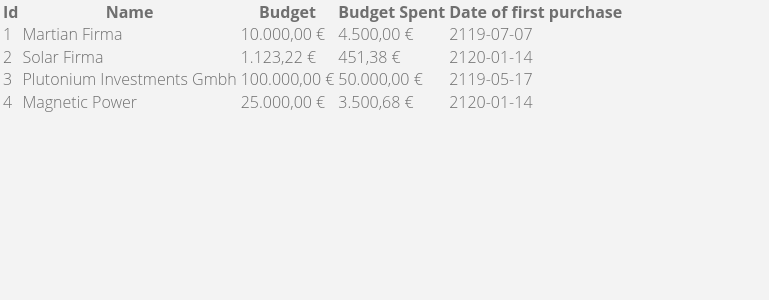
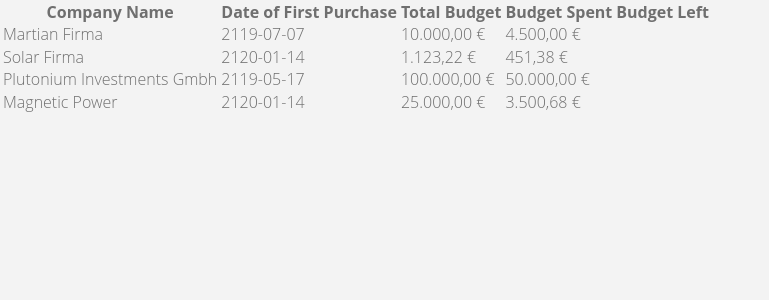
Before and after one commit to rr235/consumers-budget, a React app: page / in a window 1280 px wide. Shown: the top 300 px of the page, without its empty margins (0-769 px from the left). Built offline with nearby package versions, Linux system fonts and the light colour scheme.

Commit message:
chore: moved table to core

```diff
--- a/src/components/table/Table.jsx
+++ b/src/components/core/table/Table.jsx
@@ -1,6 +1,16 @@
 import React from 'react';
 import { arrayOf, shape, string, object, bool } from 'prop-types';
 import styles from './table.styles.scss';
+
+const formatCurrencyEUR = (value) => {
+  if (typeof value === 'number') {
+    return value.toLocaleString('de-DE', {
+      style: 'currency',
+      currency: 'EUR',
+    });
+  }
+  return value;
+};
 
 const Table = ({ data, keys }) => {
   const getHead = () =>
@@ -10,11 +20,8 @@ const Table = ({ data, keys }) => {
     return keys.map(({ name, formatCurrencyEuro }) => {
       if (row[name]) {
         let value = row[name];
-        if (typeof value === 'number' && formatCurrencyEuro) {
-          value = value.toLocaleString('de-DE', {
-            style: 'currency',
-            currency: 'EUR',
-          });
+        if (formatCurrencyEuro) {
+          value = formatCurrencyEUR(value);
         }
 
         return <td key={name}>{value}</td>;
--- a/src/components/main/Main.jsx
+++ b/src/components/main/Main.jsx
@@ -1,5 +1,7 @@
 import React, { Component } from 'react';
-import Table from '../table';
+import styles from './main.styles.scss';
+import Table from '../core/table';
+
 import mockData from './mockData';
 
 class Main extends Component {
@@ -15,20 +17,32 @@ class Main extends Component {
   }
 
   render() {
+    // TODO: calculate budget_left
     const { data } = this.state;
     const keys = [
-      { name: 'id', displayName: 'Id' },
-      { name: 'name', displayName: 'Name' },
-      { name: 'budget', displayName: 'Budget', formatCurrencyEuro: true },
+      { name: 'name', displayName: 'Company Name' },
+      {
+        name: 'date_of_first_purchase',
+        displayName: 'Date of First Purchase',
+      },
+      { name: 'budget', displayName: 'Total Budget', formatCurrencyEuro: true },
       {
         name: 'budget_spent',
         displayName: 'Budget Spent',
         formatCurrencyEuro: true,
       },
-      { name: 'date_of_first_purchase', displayName: 'Date of first purchase' },
+      {
+        name: 'budget_left',
+        displayName: 'Budget Left',
+        formatCurrencyEuro: true,
+      },
     ];
 
-    return <Table data={data} keys={keys} />;
+    return (
+      <div className={styles.main}>
+        <Table data={data} keys={keys} />
+      </div>
+    );
   }
 }
 
--- /dev/null
+++ b/src/components/main/main.styles.scss
@@ -0,0 +1,3 @@
+.main {
+  margin: 1rem;
+}
```
Also changed, not shown: src/components/core/table/index.js (renamed from src/components/table/index.js), src/components/core/table/table.styles.scss (renamed from src/components/table/table.styles.scss), 1 other file (tests, documents, lock files or other folders).
